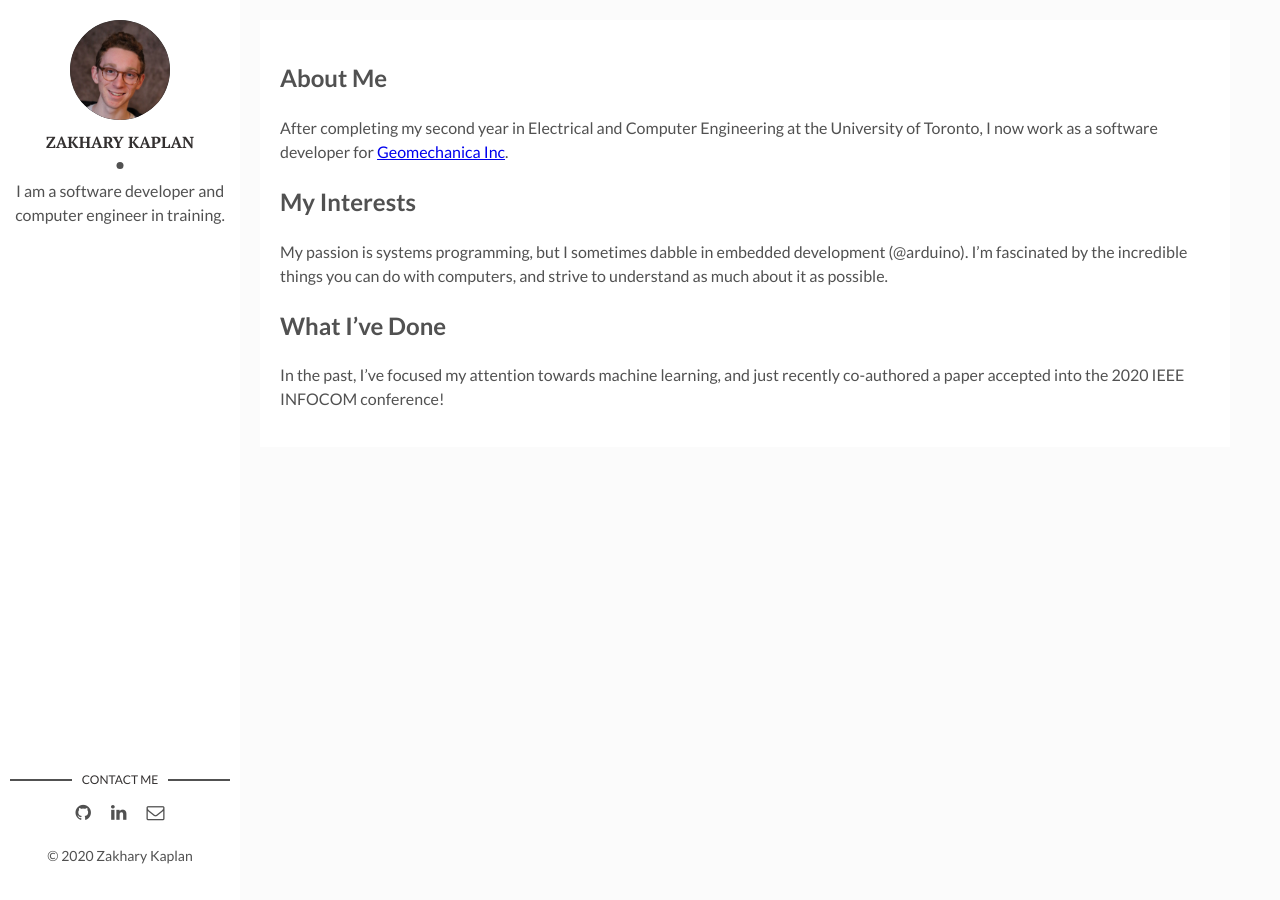
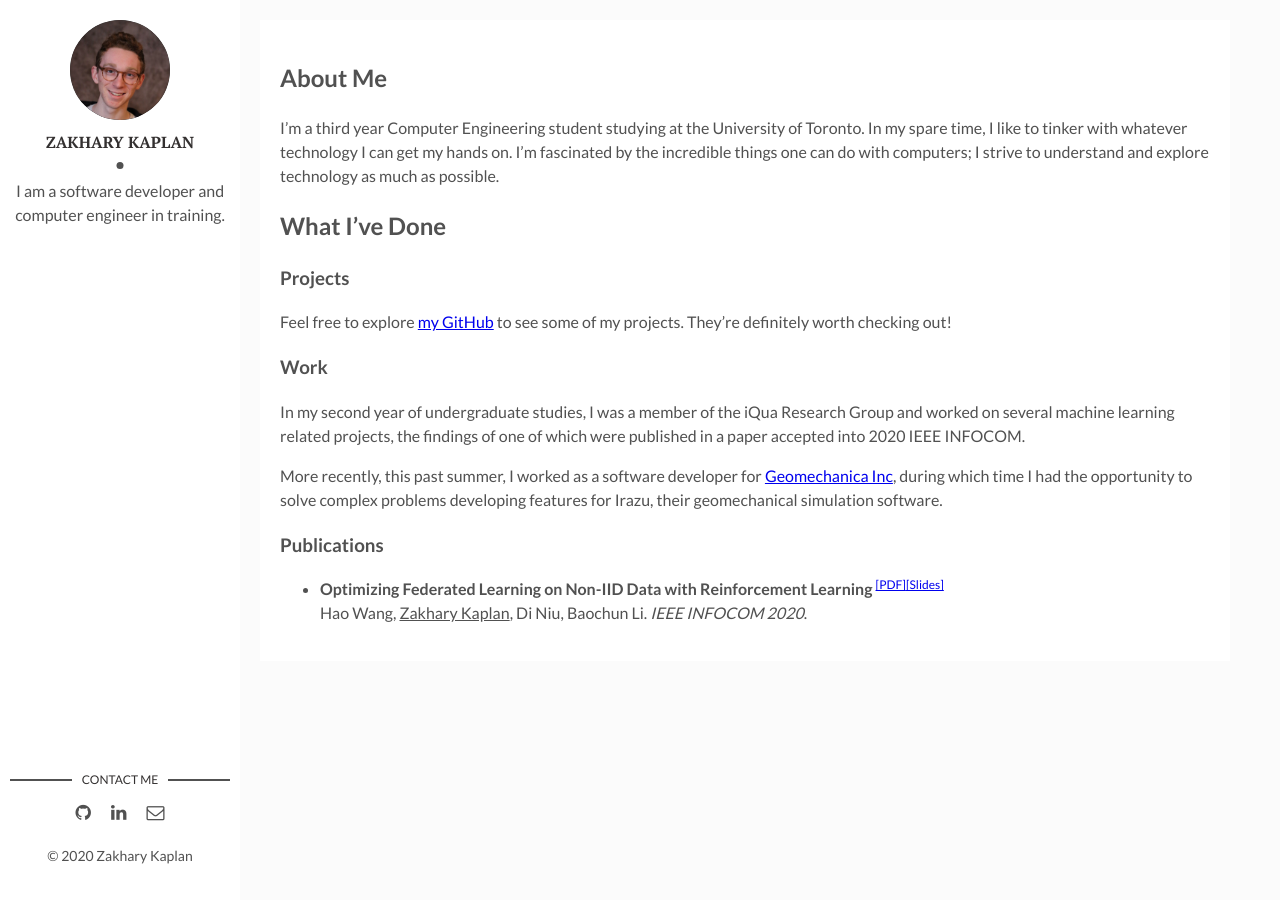
Before and after one commit to zakharykaplan/zakharykaplan.github.io, a Jekyll site: the page built from index.md, in a window 1280 px wide. Built offline with Jekyll 4.4.1, drawn with Linux system fonts in a browser that asks for light colours.

Commit message:
Update index.md

```diff
--- a/index.md
+++ b/index.md
@@ -5,13 +5,23 @@ title: Homepage
 
 ## About Me
 
-After completing my second year in Electrical and Computer Engineering at the University of Toronto, I now work as a software developer for [Geomechanica Inc](https://www.geomechanica.com).
-
-## My Interests
-
-My passion is systems programming, but I sometimes dabble in embedded development (@arduino).
-I'm fascinated by the incredible things you can do with computers, and strive to understand as much about it as possible.
+I'm a third year Computer Engineering student studying at the University of Toronto.
+In my spare time, I like to tinker with whatever technology I can get my hands on.
+I'm fascinated by the incredible things one can do with computers; I strive to understand and explore technology as much as possible.
 
 ## What I've Done
 
-In the past, I've focused my attention towards machine learning, and just recently co-authored a paper accepted into the 2020 IEEE INFOCOM conference!
+### Projects
+
+Feel free to explore [my GitHub](https://github.com/zakharykaplan) to see some of my projects. They're definitely worth checking out!
+
+### Work
+
+In my second year of undergraduate studies, I was a member of the iQua Research Group and worked on several machine learning related projects, the findings of one of which were published in a paper accepted into 2020 IEEE INFOCOM.
+
+More recently, this past summer, I worked as a software developer for [Geomechanica Inc](https://www.geomechanica.com), during which time I had the opportunity to solve complex problems developing features for Irazu, their geomechanical simulation software.
+
+### Publications
+
+- **Optimizing Federated Learning on Non-IID Data with Reinforcement Learning** <sup>[[PDF]](./papers/infocom20.pdf)[[Slides]](./papers/infocom20-slides.pdf)</sup><br>
+  Hao Wang, <ins>Zakhary Kaplan</ins>, Di Niu, Baochun Li. *IEEE INFOCOM 2020*.
```
Also changed, not shown: 2 other files.
